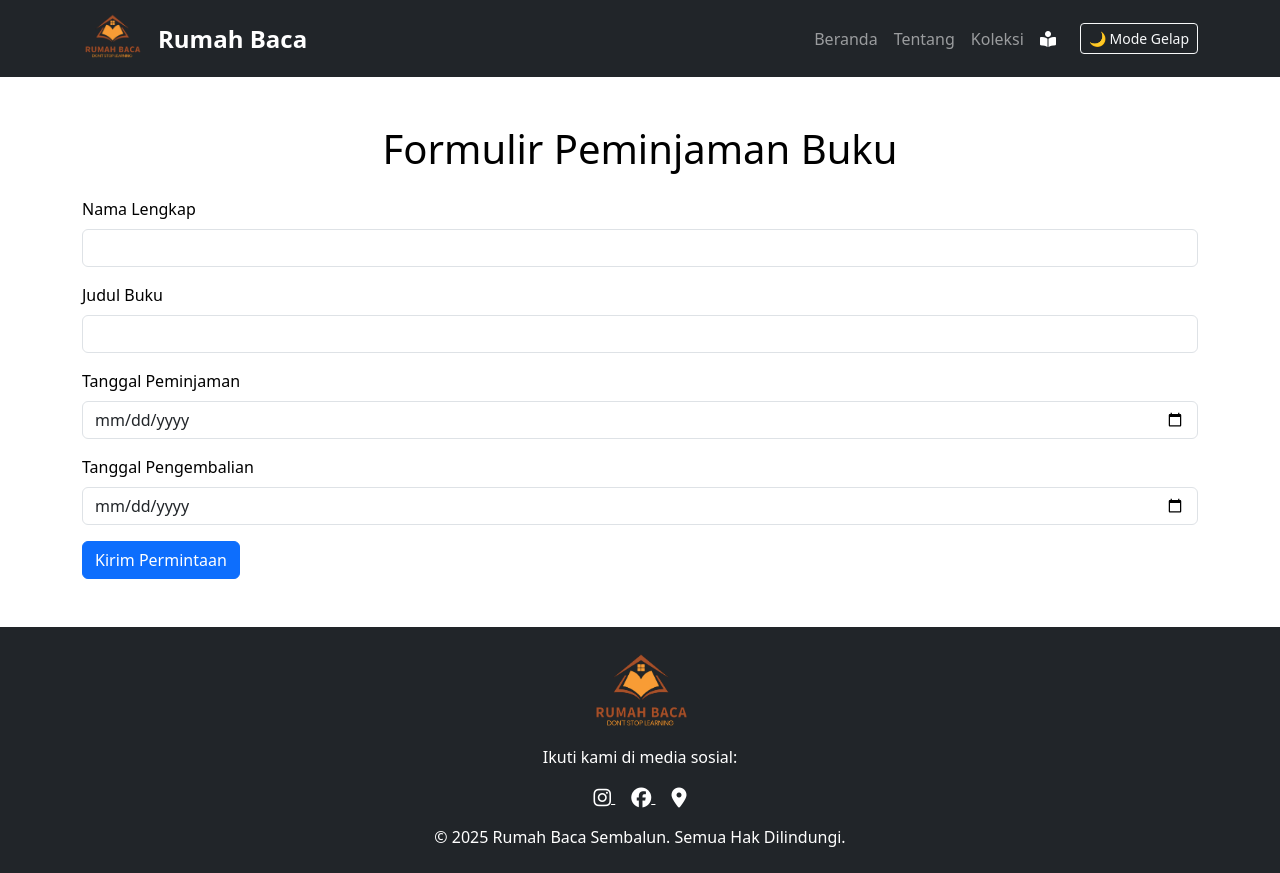
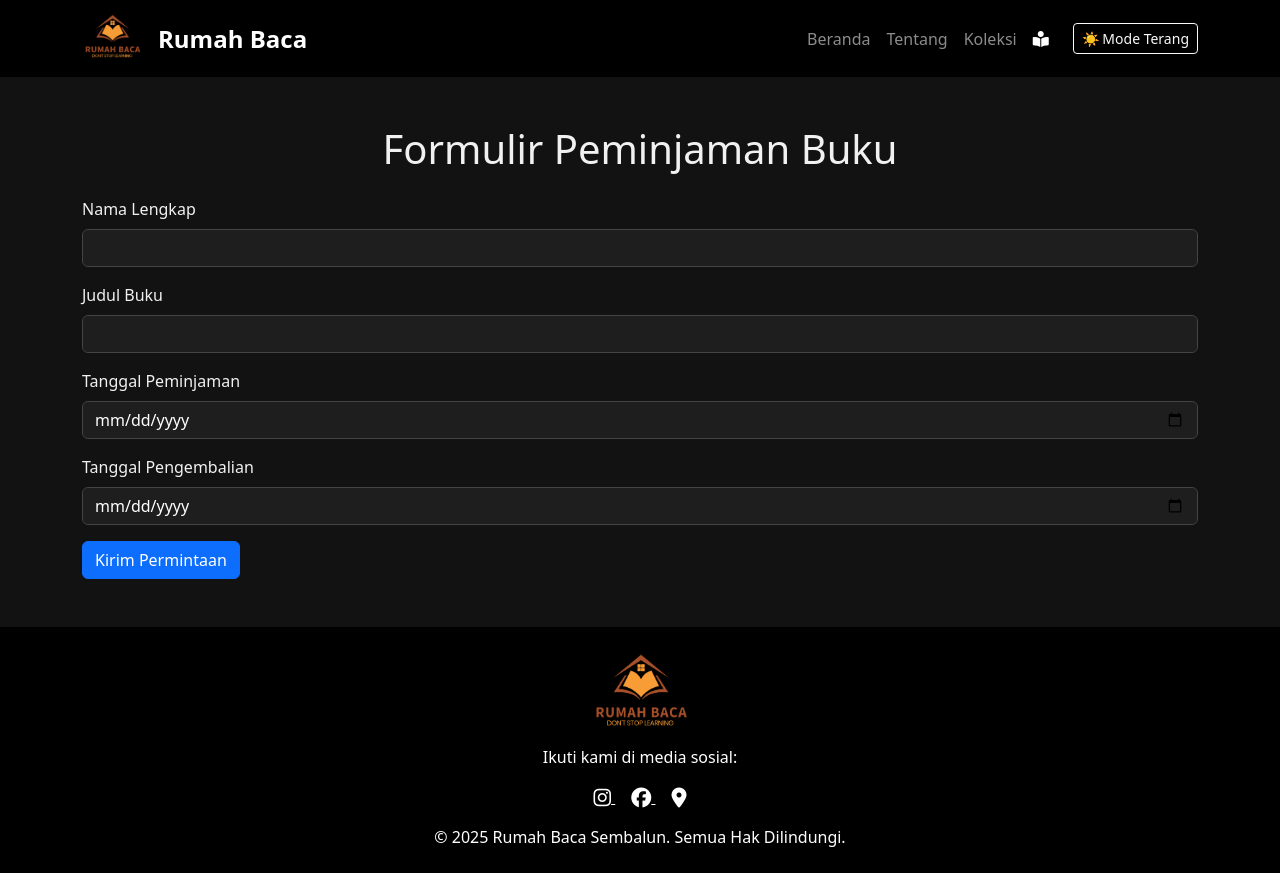
Before and after one commit to hazisumamullah/Rumah_baca, a plain HTML site: page pinjam.html in a window 1280 px wide. Both pictures are taken after a click on the button "🌙 Mode Gelap". Drawn offline with nearby package versions, Linux system fonts and the light colour scheme.

Commit message:
Update pinjam.html

```diff
--- a/pinjam.html
+++ b/pinjam.html
@@ -13,8 +13,24 @@
       src="https://kit.fontawesome.com/a076d05399.js"
       crossorigin="anonymous"
     ></script>
+    <style>
+      /* Tambahan style untuk mode gelap */
+      body.dark-mode {
+        background-color: #121212;
+        color: #f1f1f1;
+      }
+      body.dark-mode .form-control,
+      body.dark-mode .navbar,
+      body.dark-mode .card,
+      body.dark-mode .footer,
+      body.dark-mode input {
+        background-color: #1e1e1e;
+        color: #fff;
+        border-color: #444;
+      }
+    </style>
   </head>
-  <body class="light-mode">
+  <body>
     <!-- Navbar -->
     <nav class="navbar navbar-expand-lg navbar-dark bg-dark sticky-top">
       <div class="container">
@@ -97,7 +113,6 @@
         </div>
         <p>Ikuti kami di media sosial:</p>
         <div class="mb-3">
-          <!-- Instagram -->
           <a
             href="https://www.instagram.com/hazisumam_"
             class="text-white me-3"
@@ -106,8 +121,6 @@
           >
             <i class="fab fa-instagram fa-lg"></i>
           </a>
-
-          <!-- Facebook -->
           <a
             href="https://web.facebook.com/lok.dok.965"
             class="text-white me-3"
@@ -116,8 +129,6 @@
           >
             <i class="fab fa-facebook fa-lg"></i>
           </a>
-
-          <!-- Lokasi di Google Maps -->
           <a
             href="https://www.google.com/maps/place/Rumah+Baca+Sembalun"
             class="text-white"
@@ -148,20 +159,41 @@
         }
 
         const pesan = `Halo Rumah Baca, saya ingin meminjam buku:\n\nNama: ${nama}\nJudul Buku: ${judulBuku}\nTanggal Pinjam: ${tanggalPinjam}\nTanggal Kembali: ${tanggalKembali}`;
-        const nomorWa = "6287849098363"; // Ganti dengan nomor WA tujuan
+        const nomorWa = "6287849098363";
         const url = `https://wa.me/${nomorWa}?text=${encodeURIComponent(
           pesan
         )}`;
-
         window.open(url, "_blank");
       }
+
       document.addEventListener("DOMContentLoaded", function () {
+        // Auto-isi judul buku dari URL jika ada
         const params = new URLSearchParams(window.location.search);
         const judul = params.get("judul");
         if (judul) {
-          const inputJudul = document.getElementById("judulBuku");
-          if (inputJudul) inputJudul.value = judul;
+          document.getElementById("judulBuku").value = judul;
         }
+
+        // Mode gelap/terang toggle
+        const modeToggle = document.getElementById("modeToggle");
+        const body = document.body;
+        const mode = localStorage.getItem("mode");
+
+        if (mode === "dark") {
+          body.classList.add("dark-mode");
+          modeToggle.textContent = "☀️ Mode Terang";
+        }
+
+        modeToggle.addEventListener("click", function () {
+          body.classList.toggle("dark-mode");
+          if (body.classList.contains("dark-mode")) {
+            modeToggle.textContent = "☀️ Mode Terang";
+            localStorage.setItem("mode", "dark");
+          } else {
+            modeToggle.textContent = "🌙 Mode Gelap";
+            localStorage.setItem("mode", "light");
+          }
+        });
       });
     </script>
   </body>
```
